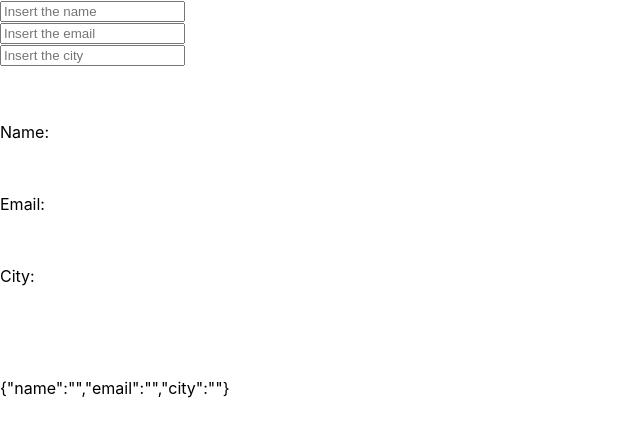
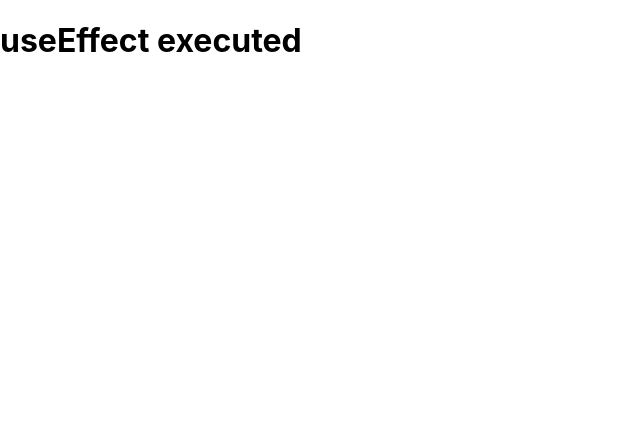
Before and after one commit to eleonardoro/react-hooks, a React (Create React App) app: page / in a window 1280 px wide. Shown: the top 436 px of the page, without its empty margins (0-640 px from the left). Built offline with nearby package versions, Linux system fonts and the light colour scheme.

Commit message:
- useEffect

```diff
--- /dev/null
+++ b/src/hooks/Example05_useState.js
@@ -0,0 +1,19 @@
+import React, { useState, useEffect } from "react";
+
+function Example05_useState() {
+  const [text, setText] = useState("Hello World!");
+
+  useEffect(() => {
+    setInterval(() => {
+      setText("useEffect executed");
+    }, 2000);
+  });
+
+  return (
+    <div>
+      <h1>{text}</h1>
+    </div>
+  );
+}
+
+export default Example05_useState;
--- a/src/index.js
+++ b/src/index.js
@@ -1,14 +1,14 @@
 import React from "react";
 import ReactDOM from "react-dom/client";
 import "./index.css";
-import Example04_useState from "./hooks/Example04_useState";
+import Example05_useState from "./hooks/Example05_useState";
 import reportWebVitals from "./reportWebVitals";
 
 const root = ReactDOM.createRoot(document.getElementById("root"));
 
 root.render(
   <React.StrictMode>
-    <Example04_useState />
+    <Example05_useState />
   </React.StrictMode>
 );
 
```
